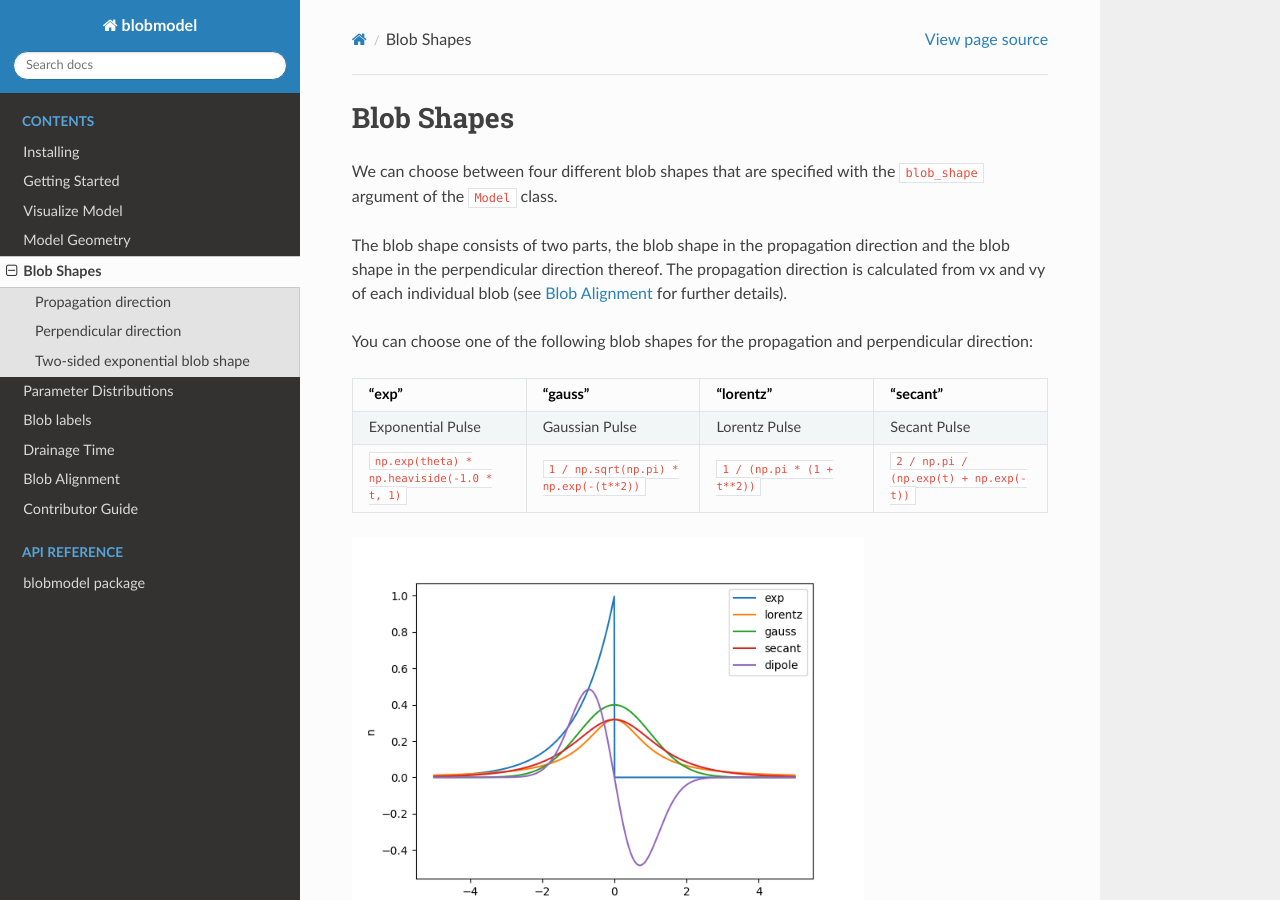
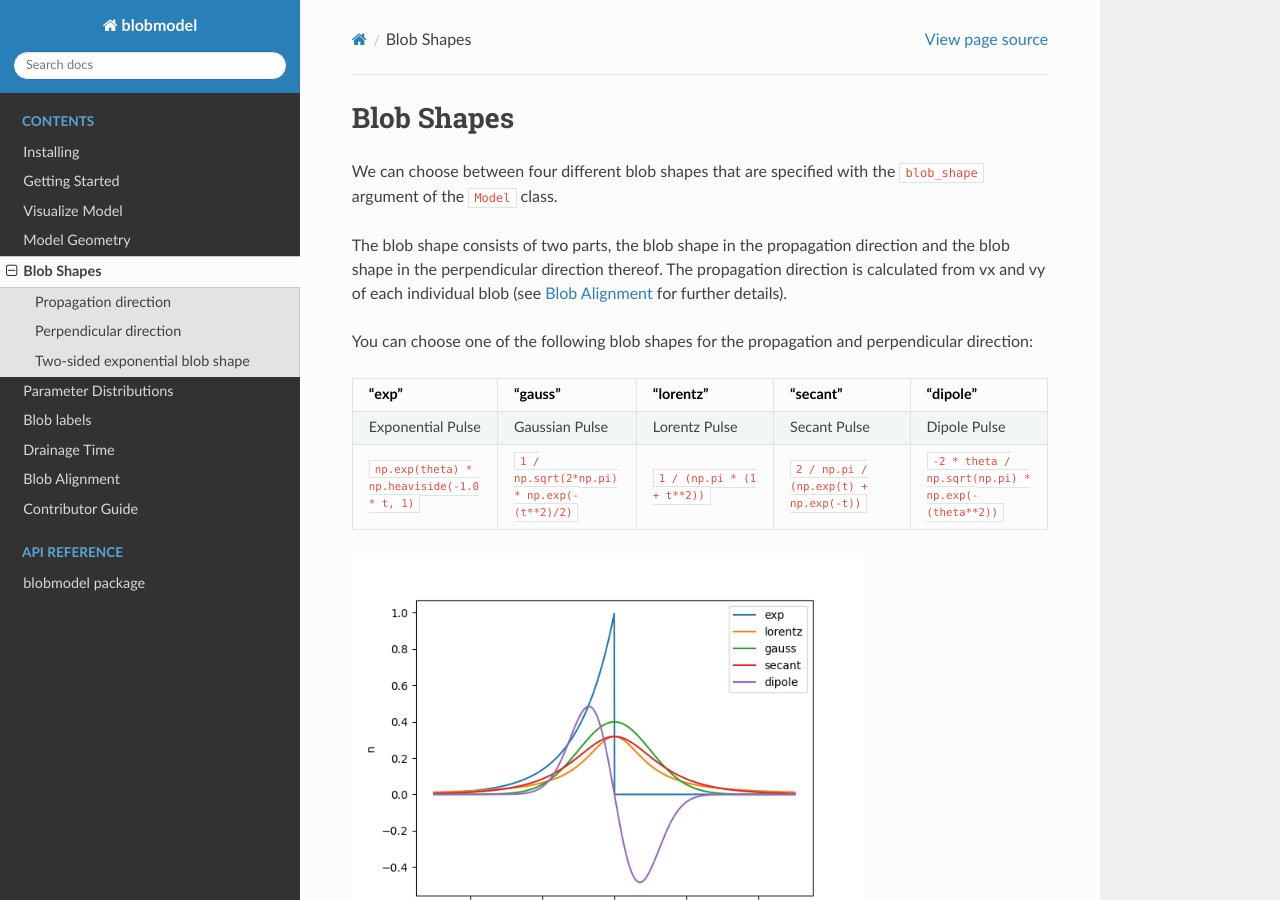
Before and after one commit to uit-cosmo/blobmodel, a Sphinx documentation site: the page built from docs/blob_shapes.rst, in a window 1280 px wide and 900 px high. Built offline with Sphinx 7.4.7 and the Read the Docs theme 2.0.0, drawn with Linux system fonts in a browser that asks for light colours.

Commit message:
add dipole to doc

```diff
--- a/docs/blob_shapes.rst
+++ b/docs/blob_shapes.rst
@@ -12,21 +12,24 @@ The propagation direction is calculated from vx and vy of each individual blob (
 You can choose one of the following blob shapes for the propagation and perpendicular direction:
 
 .. list-table::
-   :widths: 10 10 10 10
+   :widths: 10 10 10 10 10
    :header-rows: 1
 
    * - "exp"
      - "gauss"
      - "lorentz"
      - "secant"
+     - "dipole"
    * - Exponential Pulse
      - Gaussian Pulse
      - Lorentz Pulse
      - Secant Pulse
+     - Dipole Pulse
    * - ``np.exp(theta) * np.heaviside(-1.0 * t, 1)``
-     - ``1 / np.sqrt(np.pi) * np.exp(-(t**2))``
+     - ``1 / np.sqrt(2*np.pi) * np.exp(-(t**2)/2)``
      - ``1 / (np.pi * (1 + t**2))``
      - ``2 / np.pi / (np.exp(t) + np.exp(-t))``
+     - ``-2 * theta / np.sqrt(np.pi) * np.exp(-(theta**2))``
 
 .. image:: pulse_shapes.png
    :scale: 80%
```
